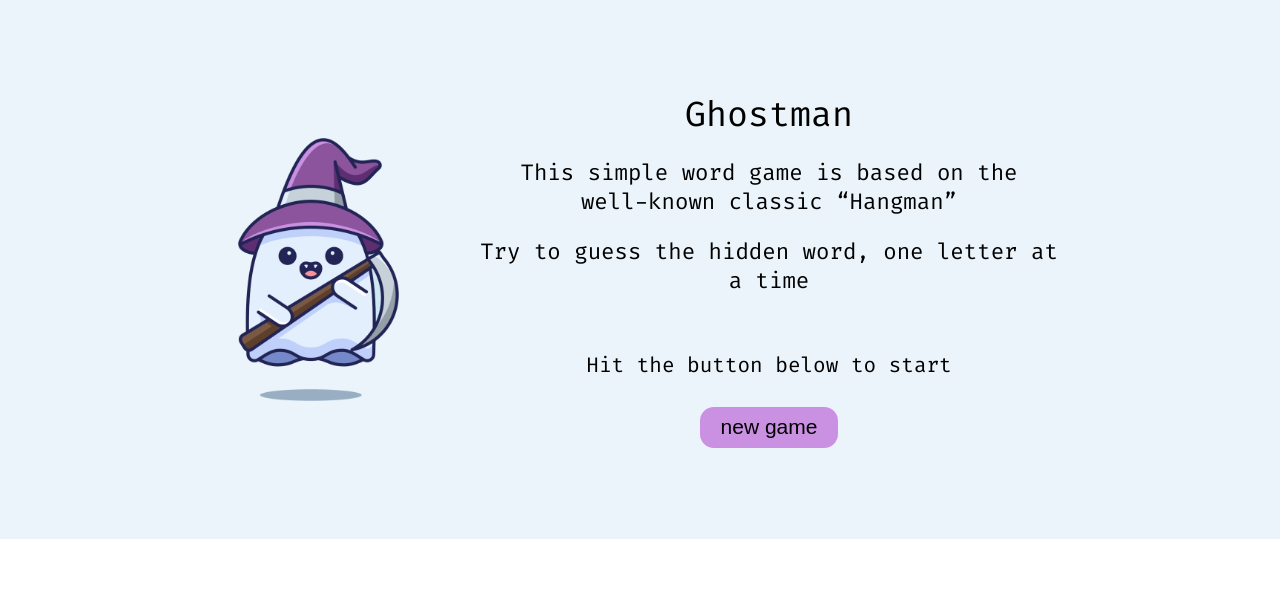
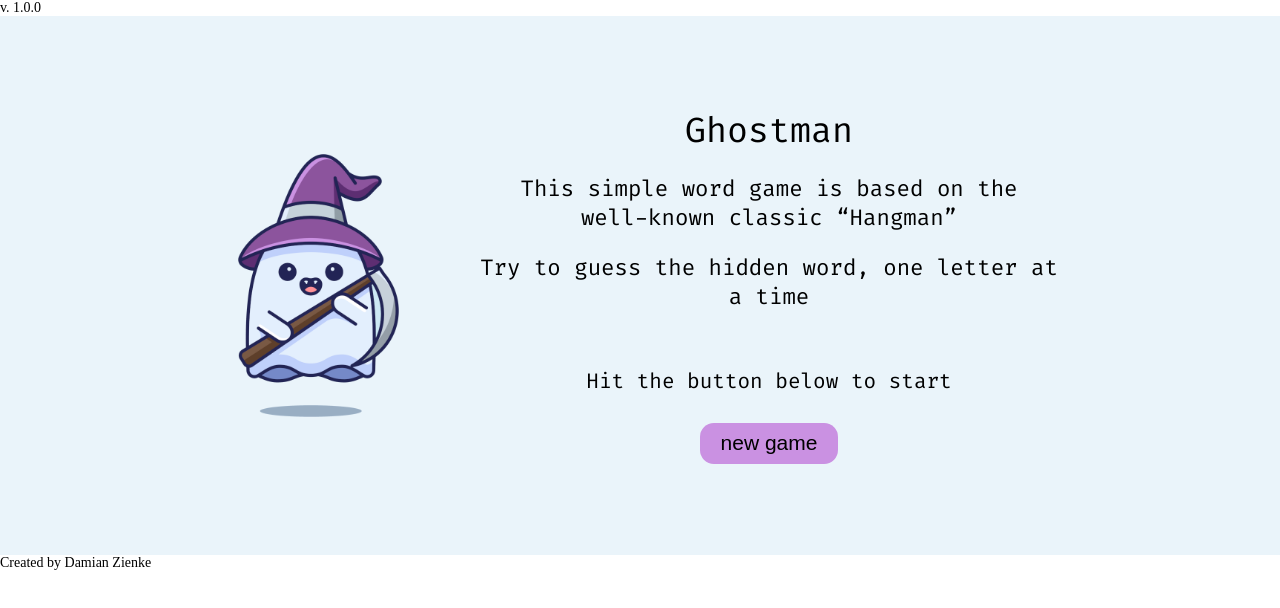
Before and after one commit to d-zienke/Ghostman, a React (Vite) app: page / in a window 1280 px wide. Shown: the top 608 px of the page. Built offline with nearby package versions, Linux system fonts and the light colour scheme; no server answers; the database is empty.

Commit message:
Add project's header and footer

```diff
--- a/src/Ghostman.jsx
+++ b/src/Ghostman.jsx
@@ -131,6 +131,8 @@ function Ghostman() {
   }
 
   return (
+    <>
+      <header className="header">v. 1.0.0</header>
       <main className="Ghostman">
         <section className="Ghostman__status">
           <GameStatus game={game} statusMsg={statusMsg}/>
@@ -154,6 +156,8 @@ function Ghostman() {
           </div>
         </section>
       </main>
+      <footer className="footer">Created by Damian Zienke</footer>
+    </>
   )
 }
 
```
Lines whose indentation alone changed are shown as unchanged.
